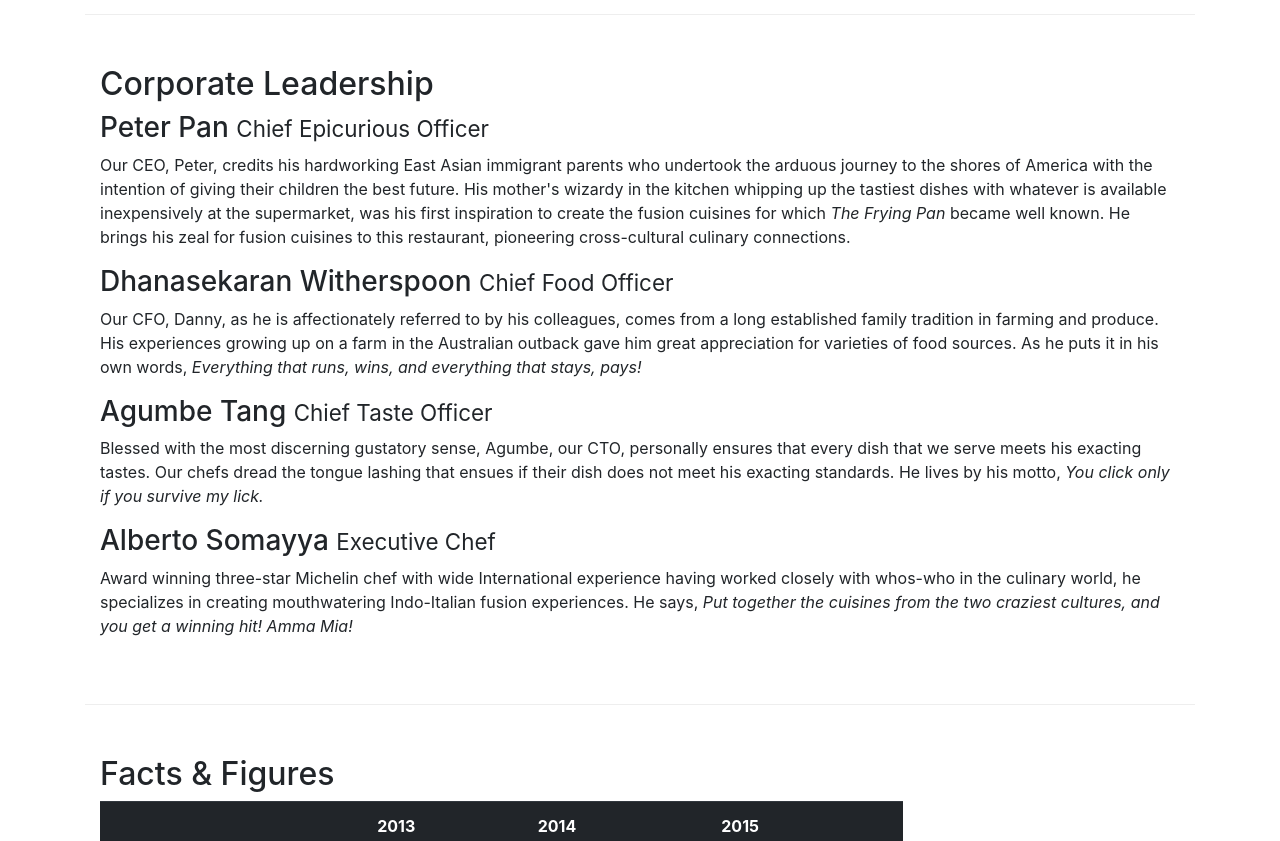
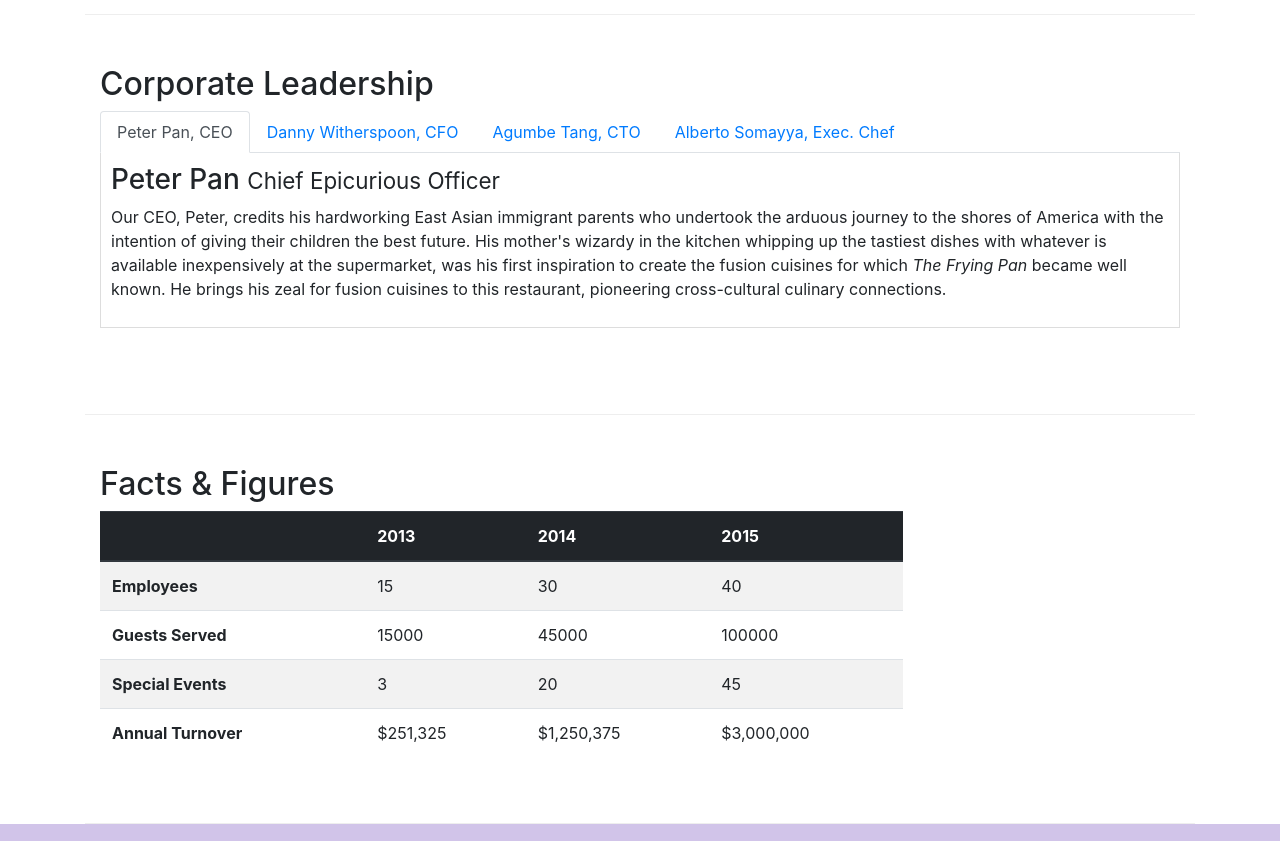
Before and after one commit to srikantabu/Bootstrap, a website: page aboutus.html in a window 1280 px wide. Shown: the part 970-1811 px from the top of the page. Drawn offline with nearby package versions, Linux system fonts and the light colour scheme.

Commit message:
nav tabs 16102018

```diff
--- a/CSS/styles.css
+++ b/CSS/styles.css
@@ -37,3 +37,10 @@ body{
 .navbar-dark {
      background-color: #512DA8;
 }
+
+.tab-content{
+    border-left: 1px solid #ddd;
+    border-right: 1px solid #ddd;
+    border-bottom: 1px solid #ddd;
+    padding: 10px;
+}
--- a/aboutus.html
+++ b/aboutus.html
@@ -104,14 +104,46 @@
             <div class="row row-content">
                 <div class="col-12">
                     <h2>Corporate Leadership</h2>
+
+                    <ul class="nav nav-tabs">
+                        <li class="nav-item">
+                          <a class="nav-link active" href="#peter"
+                            role="tab" data-toggle="tab">Peter Pan, CEO</a>
+                        </li>
+                        <li class="nav-item">
+                          <a class="nav-link" href="#danny" role="tab"
+                            data-toggle="tab">Danny Witherspoon, CFO</a>
+                        </li>
+                        <li class="nav-item">
+                          <a class="nav-link" href="#agumbe"role="tab"
+                            data-toggle="tab">Agumbe Tang, CTO</a>
+                        </li>
+                        <li class="nav-item">
+                          <a class="nav-link" href="#alberto" role="tab"
+                            data-toggle="tab">Alberto Somayya, Exec. Chef</a>
+                        </li>
+                    </ul>
+                    <div class="tab-content">
+                        <div role="tabpanel" class="tab-pane fade show active" id="peter">
                             <h3>Peter Pan <small>Chief Epicurious Officer</small></h3>
                             <p class="d-none d-sm-block">Our CEO, Peter, credits his hardworking East Asian immigrant parents who undertook the arduous journey to the shores of America with the intention of giving their children the best future. His mother's wizardy in the kitchen whipping up the tastiest dishes with whatever is available inexpensively at the supermarket, was his first inspiration to create the fusion cuisines for which <em>The Frying Pan</em> became well known. He brings his zeal for fusion cuisines to this restaurant, pioneering cross-cultural culinary connections.</p>
+                        </div>
+
+                        <div role="tabpanel" class="tab-pane fade" id="danny">
                             <h3>Dhanasekaran Witherspoon <small>Chief Food Officer</small></h3>
                             <p class="d-none d-sm-block">Our CFO, Danny, as he is affectionately referred to by his colleagues, comes from a long established family tradition in farming and produce. His experiences growing up on a farm in the Australian outback gave him great appreciation for varieties of food sources. As he puts it in his own words, <em>Everything that runs, wins, and everything that stays, pays!</em></p>
+                        </div>
+
+                        <div role="tabpanel" class="tab-pane fade" id="agumbe">
                             <h3>Agumbe Tang <small>Chief Taste Officer</small></h3>
                             <p class="d-none d-sm-block">Blessed with the most discerning gustatory sense, Agumbe, our CTO, personally ensures that every dish that we serve meets his exacting tastes. Our chefs dread the tongue lashing that ensues if their dish does not meet his exacting standards. He lives by his motto, <em>You click only if you survive my lick.</em></p>
+                        </div>
+
+                        <div role="tabpanel" class="tab-pane fade" id="alberto">
                             <h3>Alberto Somayya <small>Executive Chef</small></h3>
                             <p class="d-none d-sm-block">Award winning three-star Michelin chef with wide International experience having worked closely with whos-who in the culinary world, he specializes in creating mouthwatering Indo-Italian fusion experiences. He says, <em>Put together the cuisines from the two craziest cultures, and you get a winning hit! Amma Mia!</em></p>
+                        </div>
+                    </div>
                 </div>
            </div>
             <div class="row row-content">
--- a/index.html
+++ b/index.html
@@ -9,7 +9,7 @@
 
     <!-- Bootstrap CSS -->
     <link rel="stylesheet" href="node_modules/bootstrap/dist/css/bootstrap.min.css">
-    <link rel="stylesheet" href="node_modules\font-awesome\css\font-awesome.min.css">
+    <link rel="stylesheet" href="node_modules/font-awesome/css/font-awesome.min.css">
     <link rel="stylesheet" href="node_modules/bootstrap-social/bootstrap-social.css">
     <link rel="stylesheet" href="CSS/styles.css">
 
```
Lines whose indentation alone changed are shown as unchanged.
